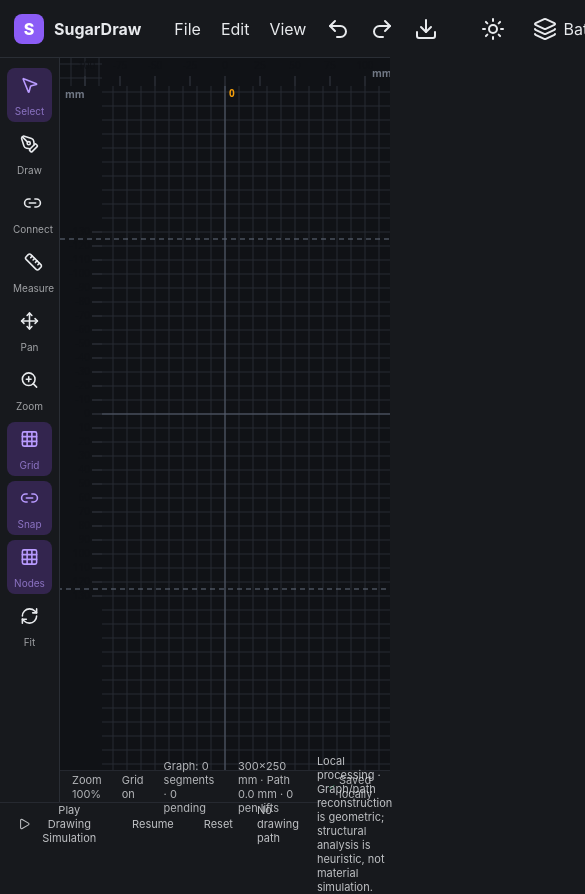
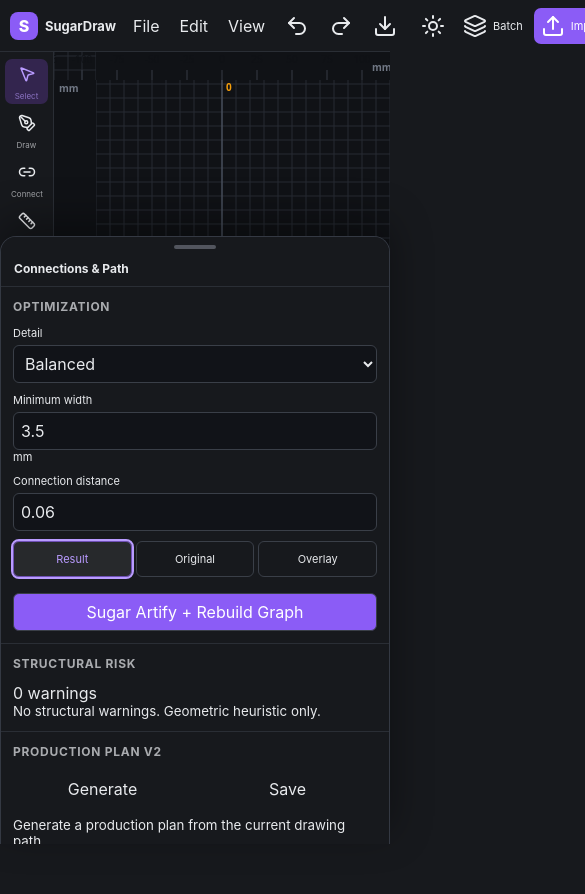
Before and after one commit to YJinhong/-, a React (Vite) app: page / in a window 390 px wide. Shown: the top 894 px of the page, 585 px wide, since content can reach past the window. After the commit the page ends 844 px from the top, so only its background shows below. Built offline with nearby package versions, Linux system fonts and the light colour scheme.

Commit message:
feat: improve mobile editor layout with bottom-sheet controls

```diff
--- a/src/styles.css
+++ b/src/styles.css
@@ -7,3 +7,71 @@
 .productionStep.selected{outline:2px solid rgba(109,93,252,.55);background:rgba(109,93,252,.08)}.productionStep button{font-size:10px;padding:3px 6px}.productionStep .row{grid-column:1/-1;margin-top:3px}
 .productionStep.selected{box-shadow:inset 3px 0 0 #6d5dfc}.productionStep{cursor:pointer}.productionStep:hover{background:rgba(109,93,252,.06)}
 .productionControls{margin:6px 0}.productionControls button{flex:1;font-size:10px}.productionStep.selected{position:relative}
+
+/* Mobile V1.1: bottom-sheet inspector instead of hiding the control panel. */
+@media(max-width:850px){
+  .app{height:100dvh;min-height:0}
+  header{height:52px;padding:0 10px;gap:8px;position:relative;z-index:60}
+  .brand{min-width:auto;gap:7px}.logo{width:28px;height:28px}.brand b{font-size:13px}
+  .topActions{gap:4px}.topActions button{padding:6px 7px;font-size:11px}
+  main{grid-template-columns:54px 1fr;min-height:0;position:relative}
+  .toolbar{padding:7px 5px;gap:4px;z-index:40}
+  .tool{height:48px;border-radius:7px}.tool svg{width:18px}.tool small{font-size:9px}
+  .workspace{min-width:0}
+  .canvasWrap{min-height:0}
+  .canvasWrap canvas{touch-action:none}
+  .status{height:28px;padding:0 8px;gap:8px;font-size:10px;overflow:hidden;white-space:nowrap}
+  .status>*{flex-shrink:0}
+  .panel{
+    display:block;
+    position:fixed;
+    left:0;
+    right:0;
+    bottom:0;
+    width:100%;
+    height:min(68dvh,620px);
+    max-height:68dvh;
+    z-index:55;
+    background:#17191d;
+    border:1px solid #343943;
+    border-bottom:0;
+    border-radius:16px 16px 0 0;
+    box-shadow:0 -14px 40px rgba(0,0,0,.38);
+    overflow:auto;
+    -webkit-overflow-scrolling:touch;
+    padding-bottom:env(safe-area-inset-bottom);
+  }
+  .panel:before{
+    content:"";
+    display:block;
+    width:42px;
+    height:4px;
+    border-radius:99px;
+    background:#6b707a;
+    margin:8px auto 2px;
+    opacity:.7;
+  }
+  .tabs{position:sticky;top:0;z-index:2;background:#17191d;padding:10px 13px}
+  .panel section{padding:12px}
+  .panel input,.panel select{font-size:16px;min-height:38px}
+  .panel button{min-height:36px}
+  .panel .row{flex-wrap:wrap}
+  .panel .row button{flex:1;min-width:82px}
+  .editorActions{grid-template-columns:1fr 1fr}
+  .menuPopup{position:fixed;top:52px;left:8px;right:8px;max-width:none}
+  .player{bottom:calc(68dvh + 48px);z-index:70;white-space:nowrap}
+  footer{display:none}
+  .imageBadge{top:8px;left:8px}
+  .productionStep{grid-template-columns:1fr auto}
+  .productionControls button{min-width:0}
+}
+@media(max-width:520px){
+  .panel{height:72dvh;max-height:72dvh}
+  .panel .tabs{gap:12px;overflow-x:auto}
+  .panel .tabs span{white-space:nowrap}
+  .brand small{display:none}
+  .topActions button span{display:none}
+  .tool{height:45px}
+  .tool small{font-size:8px}
+  .metric{grid-template-columns:repeat(2,1fr)}
+}
```
